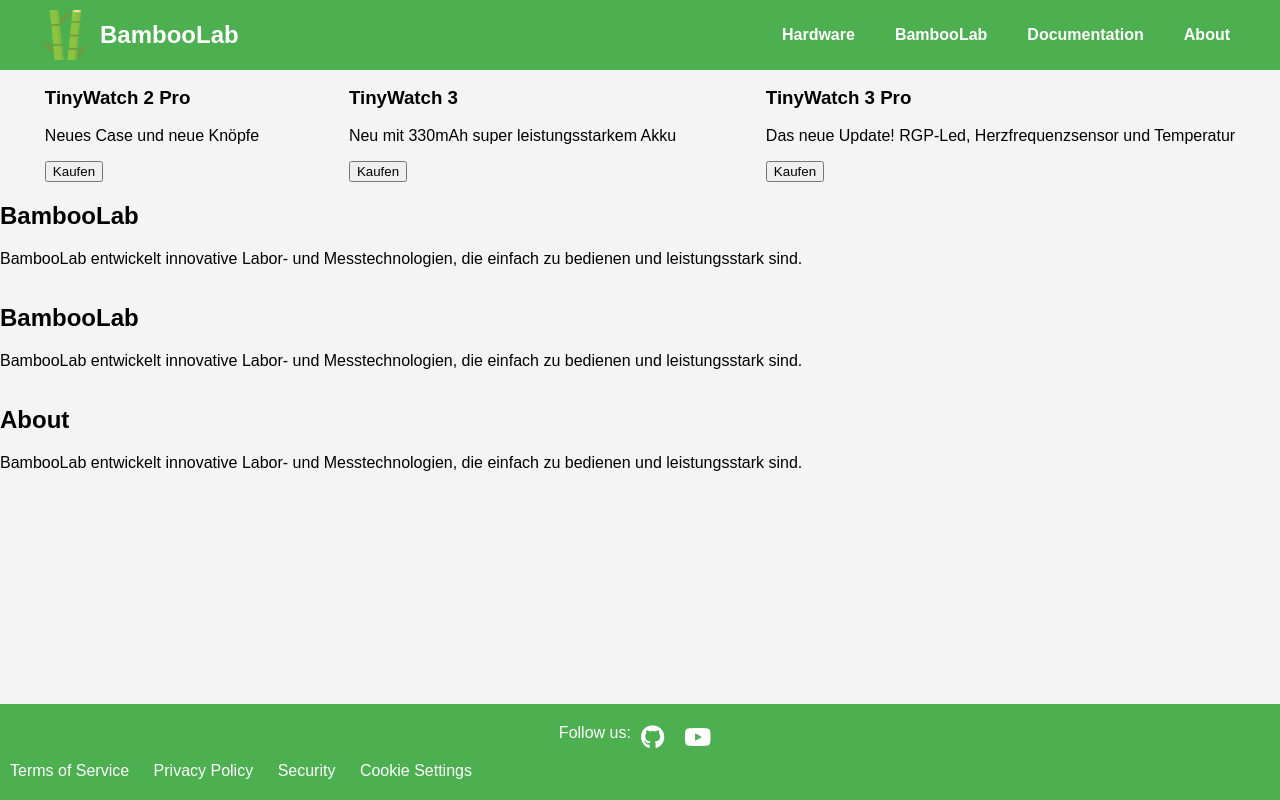
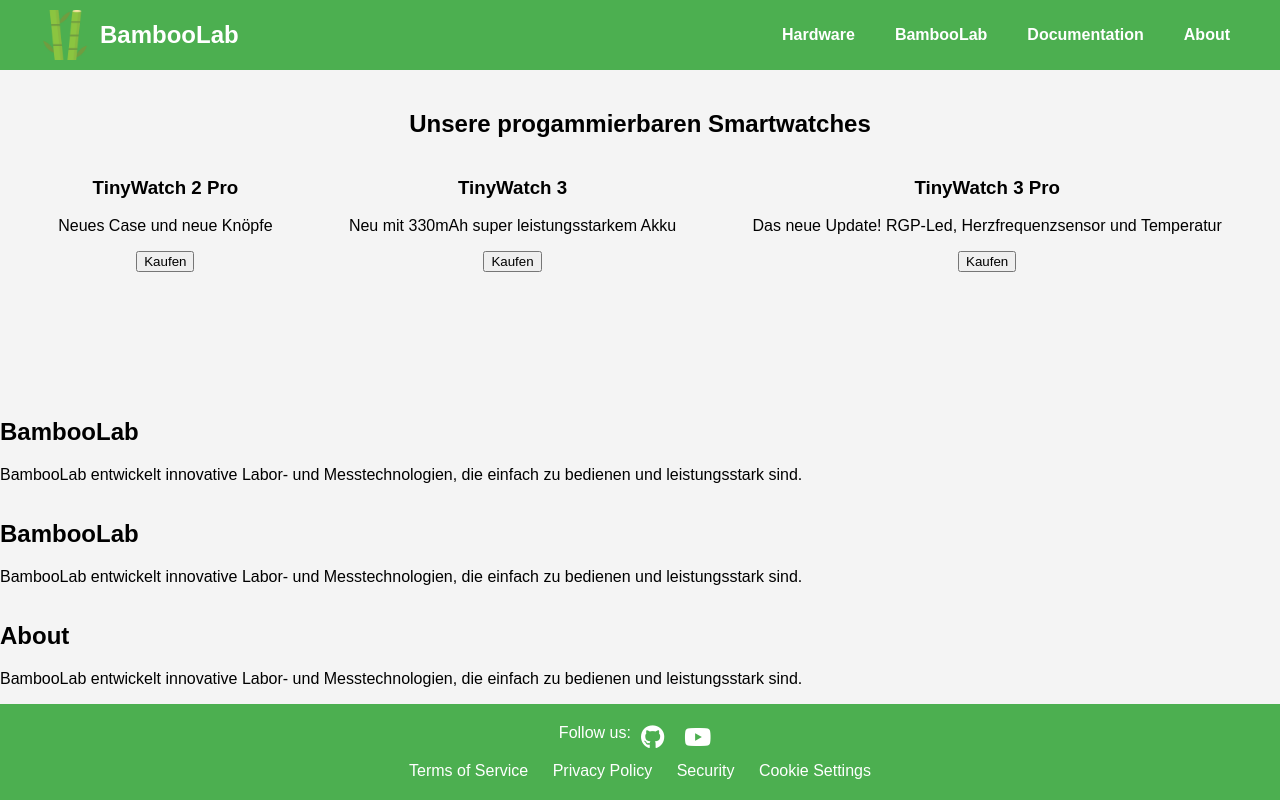
Before and after one commit to DasWeltall/bamboolab, a plain HTML site: page index.html in a window 1280 px wide. Drawn offline with Linux system fonts and the light colour scheme.

Commit message:
Update index.html

```diff
--- a/index.html
+++ b/index.html
@@ -49,6 +49,7 @@
             margin: 0;
             padding: 0;
             display: flex;
+            align-items: center;
         }
         nav ul li {
             margin-left: 20px;
@@ -80,7 +81,7 @@
         .signin-button:hover {
             background-color: #ddd;
         }
-        .section {
+        .hardware {
             padding: 20px;
             text-align: center;
             margin-top: 70px; /* Platz für den fixierten Header */
@@ -104,7 +105,7 @@
         footer {
             background-color: #4CAF50; /* Footer-Farbe angepasst */
             color: white;
-            text-align: left;
+            text-align: center;
             padding: 10px 0;
             margin-top: auto; /* Footer immer am Ende */
         }
```
